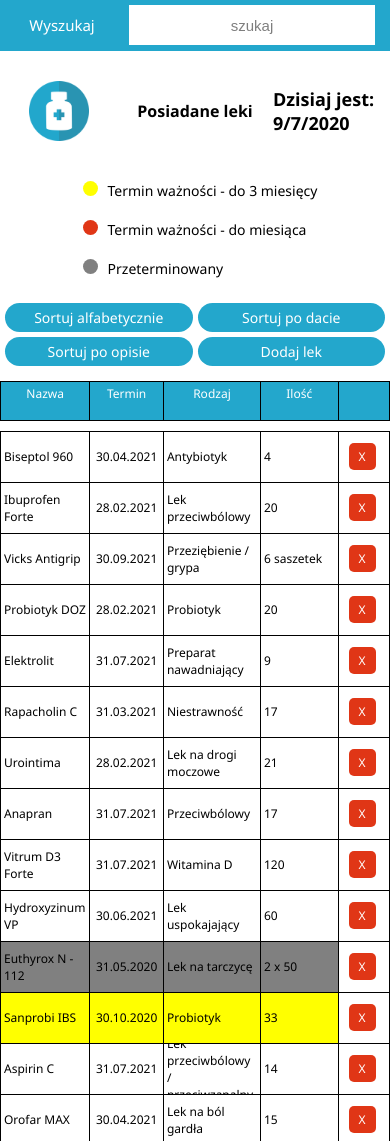
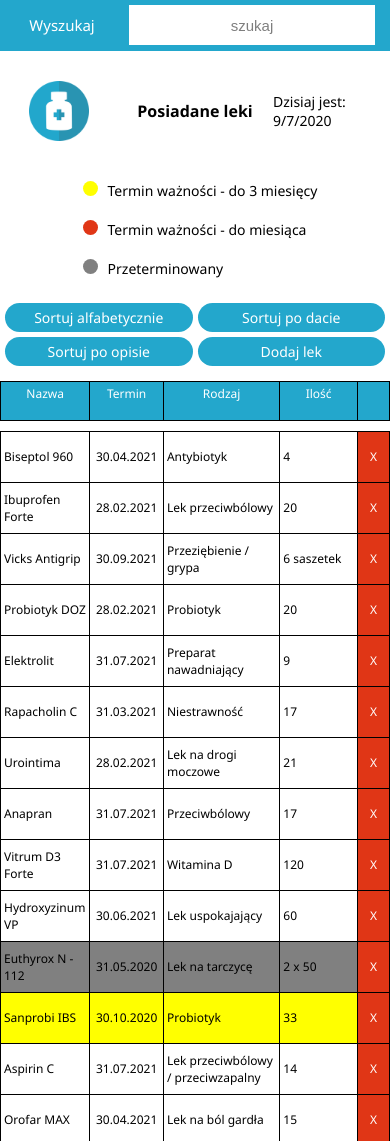
Before and after one commit to jjcreator/medicine-tracker, a plain HTML site: page index.html in a window 390 px wide. Shown: the top 1141 px of the page. Drawn offline with Linux system fonts and the light colour scheme.

Commit message:
some rwd fixes

```diff
--- a/medicinebox.js
+++ b/medicinebox.js
@@ -99,7 +99,7 @@ const fillIn = data => {
             <div class="expiration-date item">${item.expiration}</div>
             <div class="medicine-type item">${item.type}</div>
             <div class="quantity item">${item.quantity}</div>
-            <div class="delete"><div class="delete-button">X</div></div>
+            <div class="delete">X</div>
         </div>`
     });
     datesArray = Array.from(document.querySelectorAll(".expiration-date"));
--- a/style.css
+++ b/style.css
@@ -260,10 +260,9 @@ body {
 .medicine {
     display: flex;
     justify-content: flex-start;
-    align-items: center;
+    align-items: stretch;
     border: 1px solid black;
     border-bottom: none;
-    height: fit-content;
 }
 
 .medicine:hover {
@@ -313,27 +312,23 @@ body {
     border-bottom: none;
 }
 
-.delete-label {
-    margin: 0px 5px;
-    flex:1;
-}
-
 .delete {
     display: flex;
     align-items: center;
     cursor: pointer;
     justify-content: center;
-    margin: 0px 5px;
+    padding: 3px;
+    background-color: #E03616;
+    color: white;
+
 }
 
-.delete-button {
-    color: white;
-    border-radius: 5px;
-    background-color: #E03616;
-    padding: 5px 10px;
+.delete, .delete-label {
+    flex: 1;
+    padding: 10px;
 }
 
-.delete-button:hover {
+.delete:hover {
     background-color: black;
 }
 
@@ -514,7 +509,7 @@ body {
     .quantity, .quantity-label {
         flex-basis: 20%;
     }
-    .item, .label {
+    .item, .label, .delete {
         padding: 8px;
     }
 
@@ -552,8 +547,8 @@ body {
         border-radius: 0;
     }
 
-    .my-date {
-        font-size: 15px;
+    #my-date {
+        font-size: 14px;
         font-weight: normal;
     }
 
@@ -587,23 +582,21 @@ body {
         flex-basis: 19%;
     }
 
-    .item, .label {
+    .item, .label, .delete {
         padding: 3px;
         font-size: 12px;
     }
 
     .medicine-type, .medicine-type-label {
-        flex-basis: 25%;
+        flex-basis: 30%;
     }
 
     .delete {
         font-size: 12px;
-        padding: 5px;
-        flex-basis: 4%;
     }
 
-    .medicine {
-        height: 100%;
+    .delete-button {
+        padding: 5px 5px
     }
 
     .button {
```
